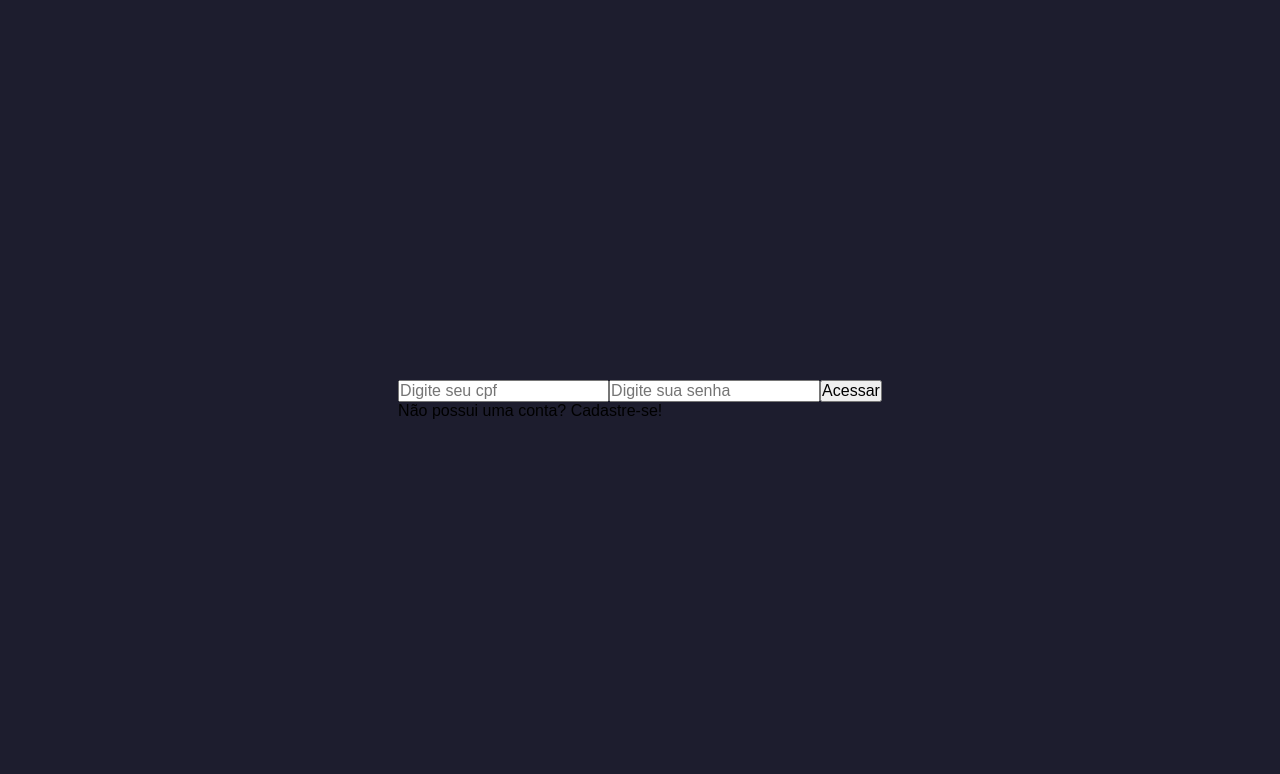
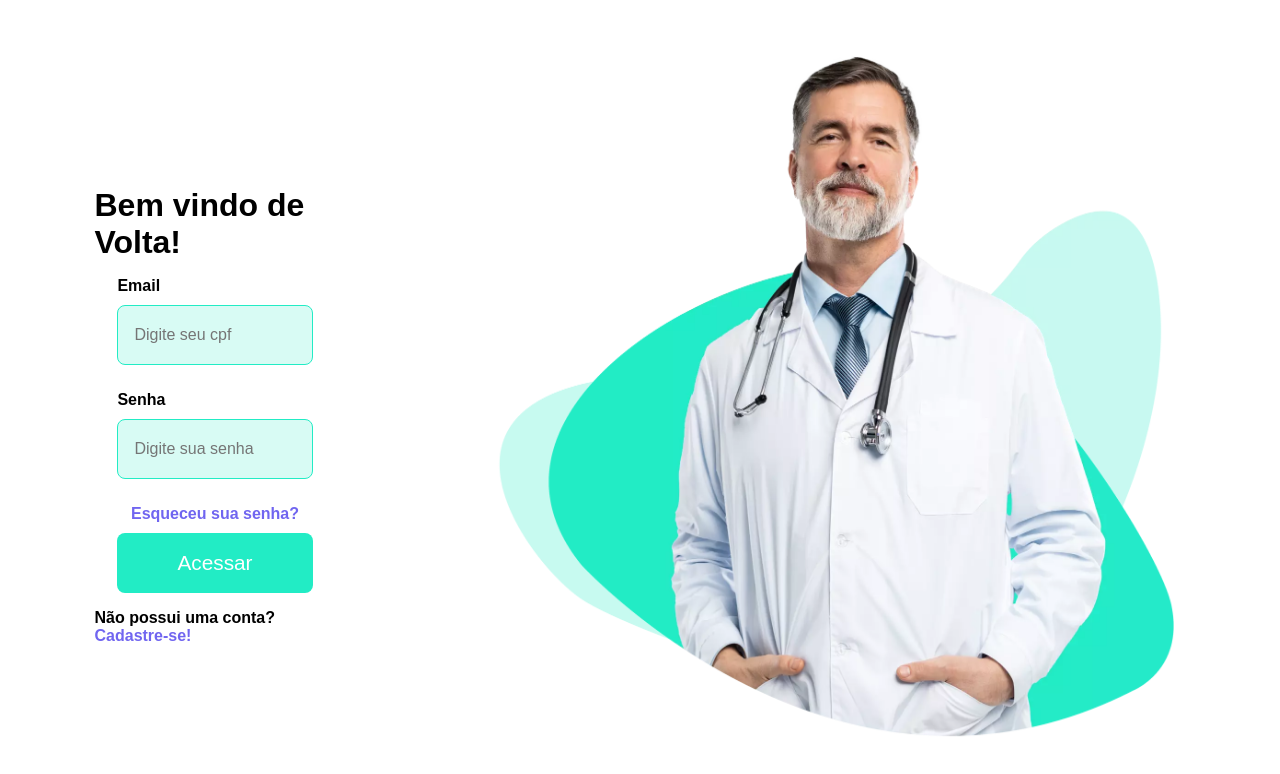
Before and after one commit to rogerrodrigues/teste-nextjs, a Next.js app: page / in a window 1280 px wide. Shown: the top 774 px of the page. Built offline with nearby package versions, Linux system fonts and the light colour scheme.

Commit message:
feat: create sinIn page

```diff
--- a/src/pages/index.tsx
+++ b/src/pages/index.tsx
@@ -1,22 +1,13 @@
 import { FormEvent, useContext, useState } from "react";
-// import Head from "next/head";
-// import Image from "next/image";
-// import styles from "../../styles/page.module.scss";
-import logoImg from "../../public/logo.svg";
+import Image from "next/image";
+import doctorImg from "../../public/doctor.png";
 import Link from "next/link";
 import { AuthContext } from "@/contexts/AuthContext";
 import { toast } from "react-toastify";
 import { canSSRGuest } from "@/services/utils/canSSRGuest";
 import Head from "next/head";
 import * as S from './styles'
-// import { Button } from "@/components/ui/Button";
-// import { Input } from "@/components/ui/Input";
 
-// import { AuthContext } from "@/contexts/AuthContext";
-// import { toast } from "react-toastify";
-// import { canSSRGuest } from "@/utils/canSSRGuest";
-// import { Input } from "@/components/ui/Input";
-// import { Button } from "@/components/ui/Button";
 
 export default function Home() {
   const { singIn } = useContext(AuthContext);
@@ -52,31 +43,42 @@ export default function Home() {
         <title>SynSaude - login</title>
       </Head>
       <S.Container >
-        <div >
-          <form onSubmit={handleSingIn}>
-            <input
+        <S.LoginContent >
+          <h1>Bem vindo de Volta!</h1>
+          <S.FormContent onSubmit={handleSingIn}>
+            <S.InputContainer>
+
+            <S.InputLabel>Email</S.InputLabel>
+            <S.InputContent
               placeholder="Digite seu cpf"
               type="text"
               value={cpf}
               onChange={(event) => setCpf(event.target.value)}
             />
-            <input
+            </S.InputContainer>
+            <S.InputContainer>
+
+            <S.InputLabel>Senha</S.InputLabel>
+            <S.InputContent
               placeholder="Digite sua senha"
               type="password"
               value={senha}
               onChange={(event) => setSenha(event.target.value)}
             />
-            <button type="submit">
+            </S.InputContainer>
+            <S.InputLabel style={{color:'var(--purple-300)'}}>Esqueceu sua senha?</S.InputLabel>
+            <S.ButtonContent type="submit">
               Acessar
-            </button>
-          </form>
+            </S.ButtonContent>
+          </S.FormContent>
           <div >
-            <span > Não possui uma conta?</span>
+            <S.InputLabel> Não possui uma conta?</S.InputLabel>
             <Link href="/singup">
-              <span> Cadastre-se!</span>
+              <S.InputLabel style={{color:'var(--purple-300)', fontWeight: '700'}}> Cadastre-se!</S.InputLabel>
             </Link>
           </div>
-        </div>
+        </S.LoginContent>
+        <Image src={doctorImg} alt="SynSaude" width={690} height={690}/>
       </S.Container>
     </>
   );
--- a/src/pages/styles.ts
+++ b/src/pages/styles.ts
@@ -5,6 +5,58 @@ export const Container = styled.div`
   display: flex;
   justify-content: center;
   align-items: center;
+  gap: 10rem;
+  margin: 0px 250px;
+  background: var(--white);
+`;
+
+export const LoginContent = styled.div`
+  margin-top: 2rem;
+  width: 600px;
+  display: flex;
   flex-direction: column;
-  background: var(--gray-900);
+  align-items: center;
+  justify-content: center;
+  gap: 1rem;
 `;
+
+export const FormContent = styled.form`
+  width: 90%;
+  display: flex;
+  flex-direction: column;
+  gap: 10px;
+  align-items: center;
+`;
+
+export const InputContainer = styled.div`
+  display: flex;
+  flex-direction: column;
+  gap: 10px;
+  width: 90%;
+`;
+
+export const InputLabel = styled.span`
+  font-weight: 600;
+`;
+
+export const InputContent = styled.input`
+  margin-bottom: 1rem;
+  height: 60px;
+  border: 0;
+  border-radius: 0.5rem;
+  background-color: var(--green-200);
+  color: var(--white);
+  padding: 1rem;
+  border: 1.5px solid var(--green-300);
+  font-weight: 400;
+`;
+
+export const ButtonContent = styled.button`
+  height: 60px;
+  font-size: 1.3rem;
+  width: 90%;
+  background-color: var(--green-300);
+  border-radius: 0.5rem;
+  color: var(--white);
+  border: 0;
+`;
--- a/styles/globals.css
+++ b/styles/globals.css
@@ -13,10 +13,12 @@
 
   --gray-100: #8a8a8a;
   --green-900: #3fffa3;
-  --green-600: #7fffd4;
+  --green-300: #22ecc5;
+  --green-200: #c7faf0b1;
   --red-900: #ff3f48;
   --yellow-900: #fffa3f;
-  --purple-900: #a03fff;
+  --purple-100: #f7f7fd;
+  --purple-300: #7065f0;
 }
 
 button {
@@ -29,7 +31,7 @@ a {
 }
 
 body {
-  background: var(--dark-700);
+  background: var(--white);
 }
 
 body,
```
Also changed, not shown: public/doctor.png (added), public/logo.png (added).
